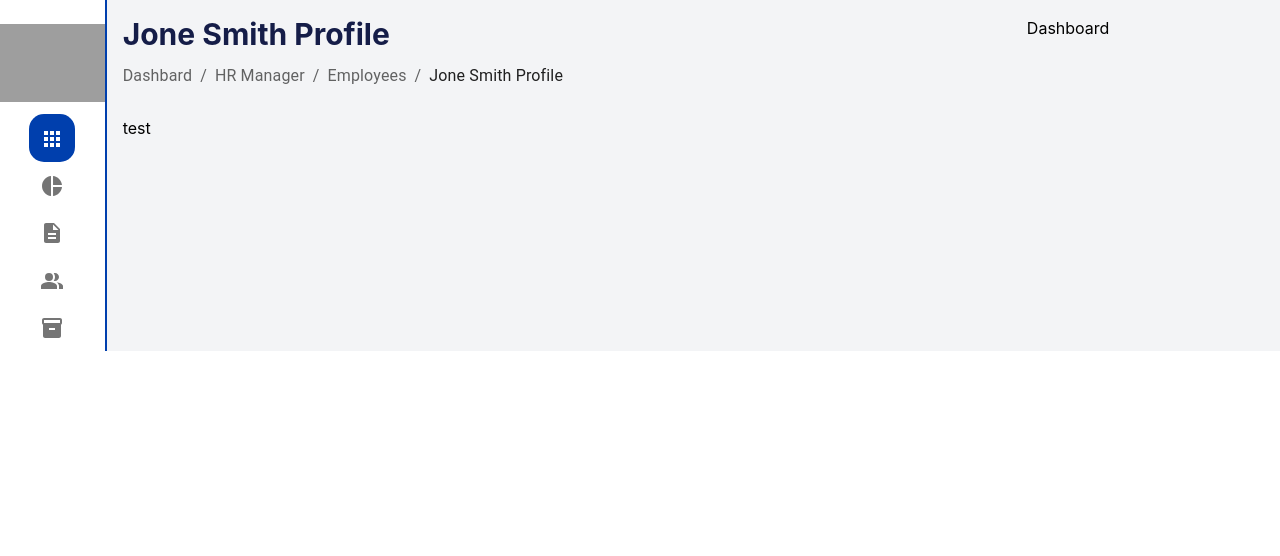
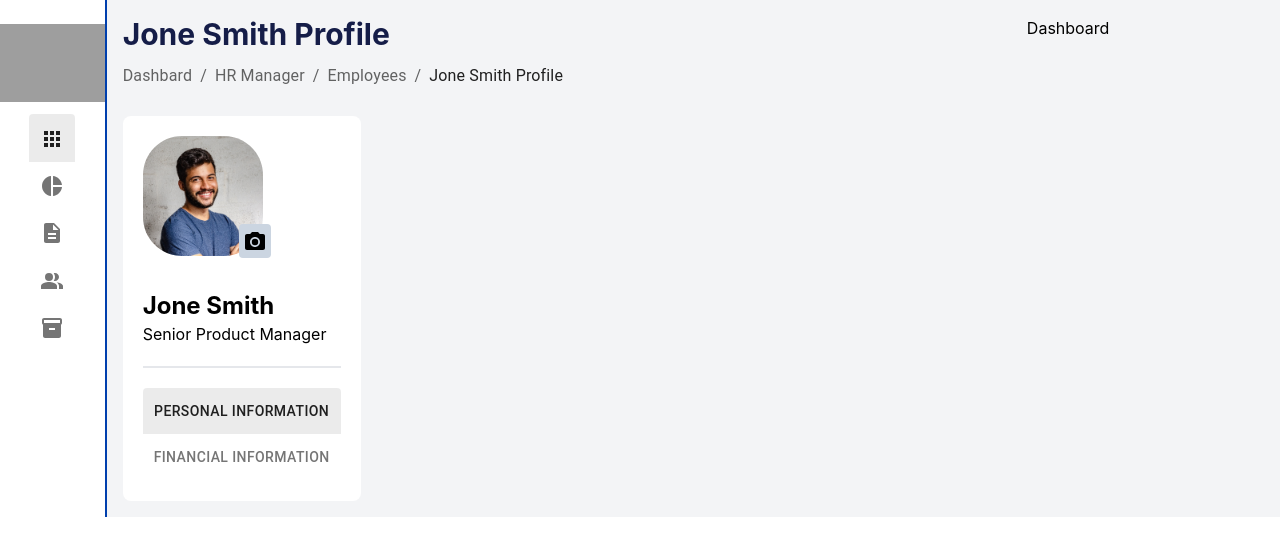
Before and after one commit to AbdullahAbdelmouty/solace, a React (Create React App) app in the folder frontend/: page / in a window 1280 px wide. Shown: the top 556 px of the page. Built offline with nearby package versions, Linux system fonts and the light colour scheme; grey boxes are pictures that could not be loaded.

Commit message:
finish account card

```diff
--- a/frontend/src/App.css
+++ b/frontend/src/App.css
@@ -1,7 +1,7 @@
-.css-9oioh3-MuiButtonBase-root-MuiToggleButton-root.Mui-selected{
+/* .css-9oioh3-MuiButtonBase-root-MuiToggleButton-root.Mui-selected{
     color: rgb(255 255 255) !important;
-    background-color: rgb(0 63 173) !important;
+    background-color: #003fad !important;
 }
 .css-9oioh3-MuiButtonBase-root-MuiToggleButton-root{
     border-radius: 15px !important;
-}
+} */
--- a/frontend/src/App.tsx
+++ b/frontend/src/App.tsx
@@ -4,6 +4,7 @@ import './App.css';
 import {Routes, Route,Navigate} from "react-router-dom";
 import NavBar from './Components/NavBar';
 import Header from './Components/Header';
+import Page1 from './Pages/Page1';
 function App() {
 
   return (
@@ -12,7 +13,7 @@ function App() {
       <div className='col-span-11 p-4 bg-gray-100	'>
         <Header/>
         <Routes>
-          <Route path='/' element={<h1>test</h1>}/>
+          <Route path='/' element={<Page1/>}/>
           <Route path='/page2' element={<h1>page2</h1>}/>
           <Route path='/page3' element={<h1>page3</h1>}/>
           <Route path='/page4' element={<h1>page4</h1>}/>
--- a/frontend/src/Components/AccountCard.tsx
+++ b/frontend/src/Components/AccountCard.tsx
@@ -1,8 +1,52 @@
 import React from "react";
+import ToggleButton from '@mui/material/ToggleButton';
+import ToggleButtonGroup from '@mui/material/ToggleButtonGroup';
+import AppsIcon from '@mui/icons-material/Apps';
+import DescriptionIcon from '@mui/icons-material/Description';
+import PieChartIcon from '@mui/icons-material/PieChart';
+import PeopleAltIcon from '@mui/icons-material/PeopleAlt';
+import InventoryIcon from '@mui/icons-material/Inventory';
+import CameraAltIcon from '@mui/icons-material/CameraAlt';
+import person from '../Icons/person.svg'
+import { Link } from "react-router-dom";
+export default function AccountCard(){
+    const [view, setView] = React.useState('list');
 
-export default function AccountCard(){
+    const handleChange = (event: React.MouseEvent<HTMLElement>, nextView: string) => {
+      setView(nextView);
+    };
     return(
         <>
+        <div className="bg-white rounded-lg p-5">
+            <div className="pb-5 border-b-2 mb-5">
+                <div>
+                <img src={person} className="App-logo" alt="logo" />
+                <button className="relative bottom-8 left-24 bg-slate-300 p-1 rounded">
+                    <CameraAltIcon/>
+                </button>
+                </div>
+                <h2 className="text-2xl font-bold">Jone Smith</h2>
+                <p>Senior Product Manager</p>
+            </div>
+
+            <ToggleButtonGroup
+                orientation="vertical"
+                value={view}
+                exclusive
+                onChange={handleChange}
+                >
+                <ToggleButton sx={{ border: 0 }}  value="list" aria-label="list">
+                    <Link to=''>
+                      Personal Information
+                    </Link>
+                </ToggleButton>
+                <ToggleButton sx={{ border: 0 }}  value="two" aria-label="list">
+                    <Link to=''>
+                    Financial Information
+                    </Link>
+                </ToggleButton>
+            </ToggleButtonGroup>
+            </div>
         </>
     )
 }
--- /dev/null
+++ b/frontend/src/Pages/Page1.tsx
@@ -0,0 +1,13 @@
+import React from "react";
+import AccountCard from "../Components/AccountCard";
+
+export default function Page1(){
+    return(
+        <>
+        <div className="flex">
+            <AccountCard/>
+
+        </div>
+        </>
+    )
+}
```
Also changed, not shown: frontend/src/Icons/person.svg (added).
